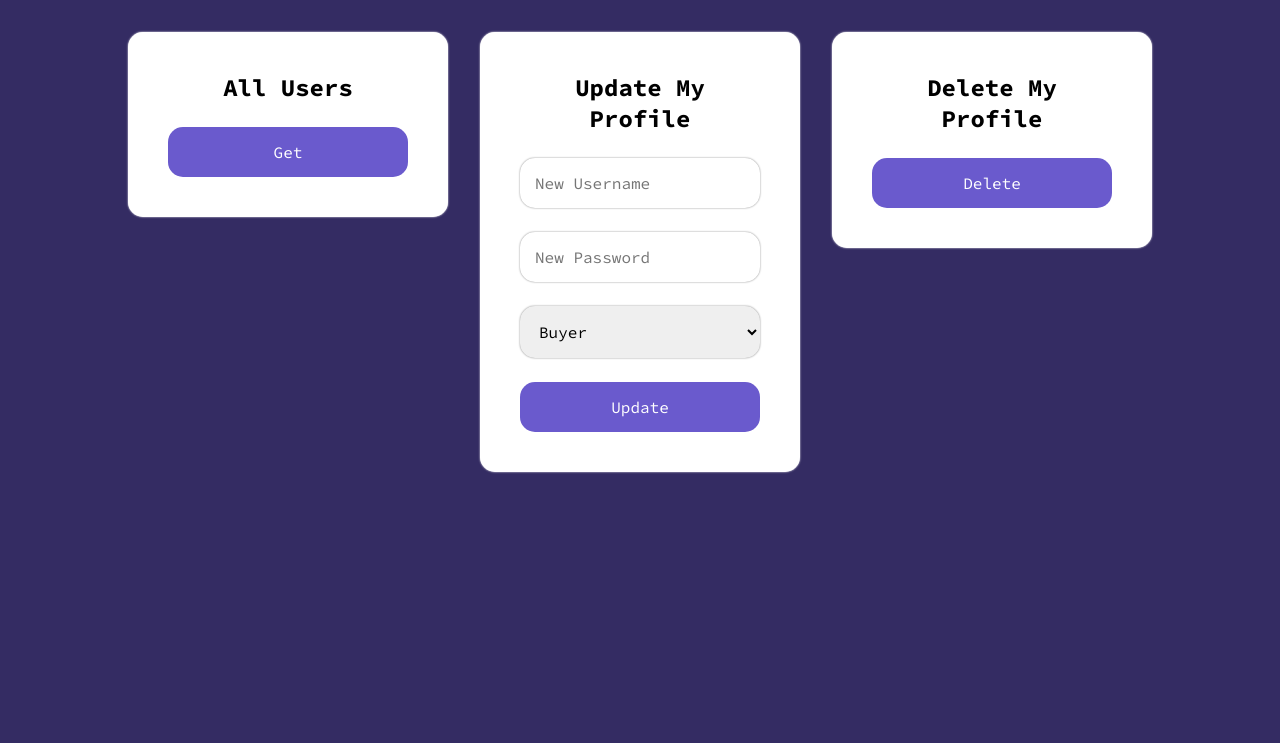
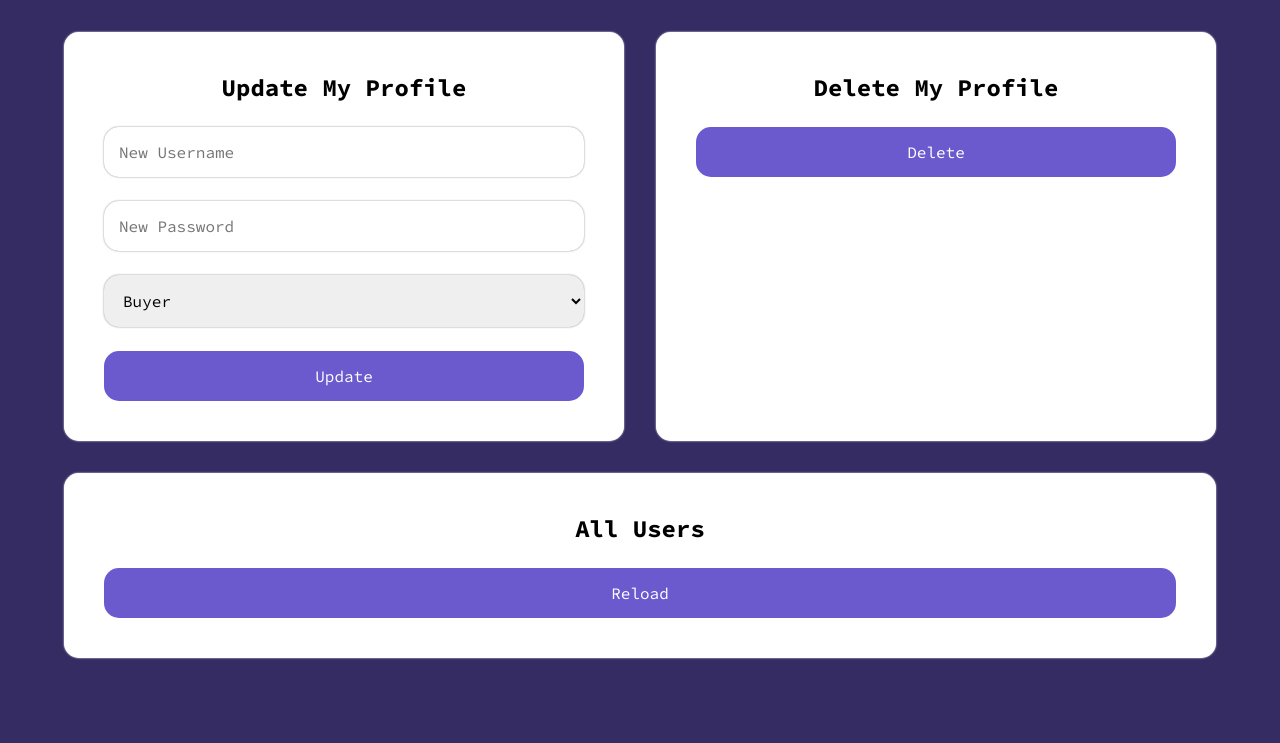
Before and after one commit to manosmin/vending-machine-api, a website: page client/users.html in a window 1280 px wide. Shown: the part 57-800 px from the top of the page. Drawn offline with Linux system fonts and the light colour scheme; no server answers.

Commit message:
flexboxing

```diff
--- a/client/styles.css
+++ b/client/styles.css
@@ -51,30 +51,28 @@ header a {
     color: white;
     text-decoration: none;
     font-size: 20px;
-}
-
-header a:hover {
-    transform: scale(1.02);
     font-weight: 600;
 }
 
 .mainBox {
-    margin-top: 2rem;
+    margin-block: 2rem;
     display: flex;
-    flex-direction: row;
     justify-content: center;
-    align-items: flex-start;
     flex-wrap: wrap;
+    width: 90%;
+    margin-inline: auto;
     gap: 2rem;
 }
 
 .container {
     text-align: center;
     display: flex;
+    flex-grow: 1;
+    flex-basis: calc(25% - 2rem);
     flex-direction: column;
+    width: 100%;
+    min-width: 25rem;
     padding: 2.5rem;
-    width: 100%;
-    max-width: 20rem;
     background-color: white;
     border-radius: 15px;
     box-shadow: 0 0 0.125rem white;
--- a/client/users.html
+++ b/client/users.html
@@ -8,7 +8,7 @@
 </head>
 <body onload="loadUsers()">
     <header>
-        <a href="index.html">Vending Machine API</a>
+        <a href="index.html">Vending Machine</a>
         <nav>
             <ul><li><a href="transactions.html">Transactions</a></li>
                 <li><a href="users.html">Users</a></li>
@@ -16,17 +16,12 @@
         </nav>
     </header>
     <div class="mainBox">
-        <div class="container" id="allUsersdiv">
-            <h2>All Users</h2>
-            <div id="usersList"></div>
-            <button type="submit" onclick="loadUsers()">Get</button>
-        </div>
 
         <div class="container" id="profilediv">
             <h2>Update My Profile</h2>
             <form id="updateProfileForm">
-                <input type="text" name="username" id="username" placeholder="New Username" required>
-                <input type="password" name="password" id="password" placeholder="New Password" required>
+                <input type="text" name="username" id="username" placeholder="New Username">
+                <input type="password" name="password" id="password" placeholder="New Password">
                 <select name="role" id="role">
                     <option value="buyer">Buyer</option>
                     <option value="seller">Seller</option>
@@ -38,6 +33,12 @@
         <div class="container" id="deletediv">
             <h2>Delete My Profile</h2>
             <button id="deleteProfileButton">Delete</button>
+        </div>
+
+        <div class="container" id="allUsersdiv">
+            <h2>All Users</h2>
+            <div id="usersList"></div>
+            <button type="submit" onclick="loadUsers()">Reload</button>
         </div>
     </div>
     <script src="script.js" defer></script>
```
Also changed, not shown: client/index.html (+1 -1 lines), client/products.html (+4 -4 lines), client/transactions.html (+1 -1 lines).
